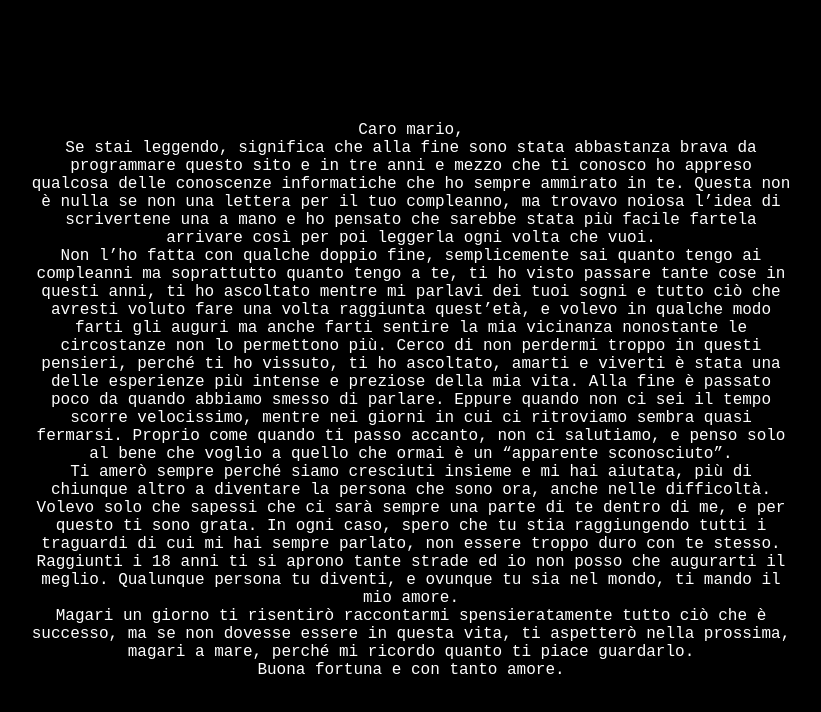
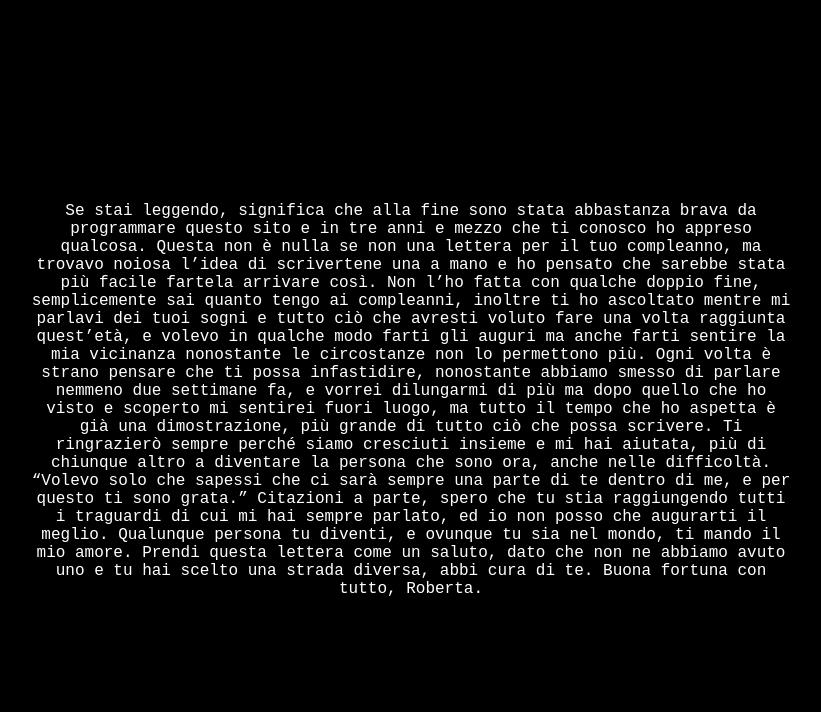
Before and after one commit to my-one-of-one/2008, a plain HTML site: page index.html in a window 1280 px wide. Both pictures are taken after a click on the element 640 px from the left and 420 px from the top of the page. Shown: the whole page, without its empty margins (229-1050 px from the left). Drawn offline with Linux system fonts and the light colour scheme.

Commit message:
Aggiornata la lettera

```diff
--- a/index.html
+++ b/index.html
@@ -30,29 +30,23 @@
 <!-- SCHERMATA LETTERA -->
 <div id="letter-screen" class="screen hidden">
   <div class="letter-content">
-    <p> Caro mario,</p>
+    <p> Se stai leggendo, significa che alla fine sono stata abbastanza brava da programmare questo sito e in tre anni e mezzo che ti conosco ho appreso qualcosa.
+Questa non è nulla se non una lettera per il tuo compleanno, ma trovavo noiosa l’idea di scrivertene una a mano e ho pensato che sarebbe stata più facile fartela arrivare così.
 
-  <p> Se stai leggendo, significa che alla fine sono stata abbastanza brava da programmare questo sito e in tre anni e mezzo che ti conosco ho appreso qualcosa delle conoscenze informatiche che ho sempre ammirato in te.
-Questa non è nulla se non una lettera per il tuo compleanno, ma trovavo noiosa l’idea di scrivertene una a mano e ho pensato che sarebbe stata più facile fartela arrivare così per poi leggerla ogni volta che vuoi.</p>
+Non l’ho fatta con qualche doppio fine, semplicemente sai quanto tengo ai compleanni, inoltre ti ho ascoltato mentre mi parlavi dei tuoi sogni e tutto ciò che avresti voluto fare una volta raggiunta quest’età, e volevo in qualche modo farti gli auguri ma anche farti sentire la mia vicinanza nonostante le circostanze non lo permettono più.
 
-    <p> Non l’ho fatta con qualche doppio fine, semplicemente sai quanto tengo ai compleanni ma soprattutto quanto tengo a te, ti ho visto passare tante cose in questi anni, ti ho ascoltato mentre mi parlavi dei tuoi sogni e
-tutto ciò che avresti voluto fare una volta raggiunta quest’età,
-e volevo in qualche modo farti gli auguri ma anche farti sentire la mia vicinanza nonostante le circostanze non lo permettono più.
-Cerco di non perdermi troppo in questi pensieri, perché ti ho vissuto, ti ho ascoltato, amarti e viverti è stata una delle esperienze più intense e preziose della mia vita.
-Alla fine è passato poco da quando abbiamo smesso di parlare. Eppure quando non ci sei il tempo scorre velocissimo, mentre nei giorni in cui ci ritroviamo sembra quasi fermarsi.
-Proprio come quando ti passo accanto, non ci salutiamo, e penso solo al bene che voglio a quello che ormai è un “apparente sconosciuto”.</p>
+Ogni volta è strano pensare che ti possa infastidire, nonostante abbiamo smesso di parlare nemmeno due settimane fa, e vorrei dilungarmi di più ma dopo quello che ho visto e scoperto mi sentirei fuori luogo, ma tutto il tempo che ho aspetta è già una dimostrazione, più grande di tutto ciò che possa scrivere.
 
-    <p> Ti amerò sempre perché siamo cresciuti insieme e mi hai aiutata, più di chiunque altro a diventare la persona che sono ora, anche nelle difficoltà.
-Volevo solo che sapessi che ci sarà sempre una parte di te dentro di me, e per questo ti sono grata.
+Ti ringrazierò sempre perché siamo cresciuti insieme e mi hai aiutata, più di chiunque altro a diventare la persona che sono ora, anche nelle difficoltà.
+“Volevo solo che sapessi che ci sarà sempre una parte di te dentro di me, e per questo ti sono grata.”
 
-In ogni caso, spero che tu stia raggiungendo tutti i traguardi di cui mi hai sempre parlato, non essere troppo duro con te stesso.
-Raggiunti i 18 anni ti si aprono tante strade ed io non posso che augurarti il meglio.
-Qualunque persona tu diventi, e ovunque tu sia nel mondo, ti mando il mio amore.</p>
+Citazioni a parte, spero che tu stia raggiungendo tutti i traguardi di cui mi hai sempre parlato, ed io non posso che augurarti il meglio.
+Qualunque persona tu diventi, e ovunque tu sia nel mondo, ti mando il mio amore.
 
-    <p>
-Magari un giorno ti risentirò raccontarmi spensieratamente tutto ciò che è successo, ma se non dovesse essere in questa vita, ti aspetterò nella prossima, magari a mare, perché mi ricordo quanto ti piace guardarlo.</p>
-<p>
-Buona fortuna e con tanto amore.</p>
+Prendi questa lettera come un saluto, dato che non ne abbiamo avuto uno e tu hai scelto una strada diversa, abbi cura di te.
+Buona fortuna con tutto,
+Roberta.</p>
+
   </div>
 </div>
 
```
